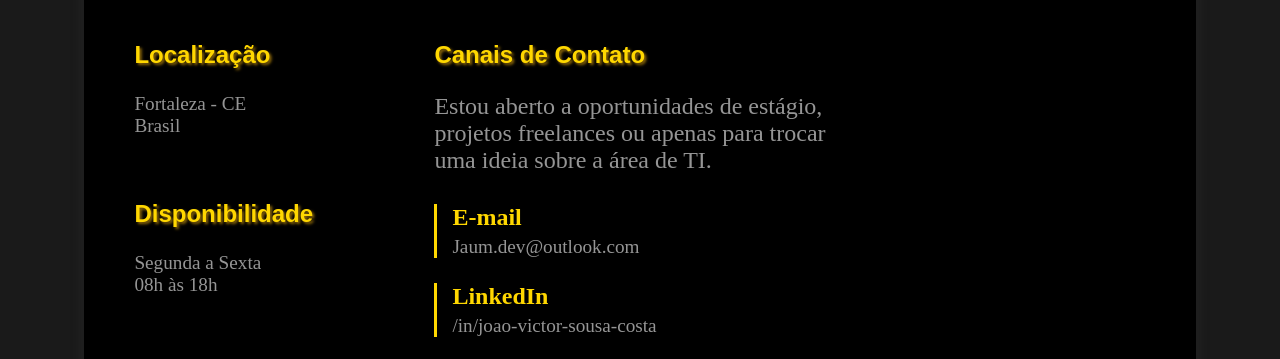
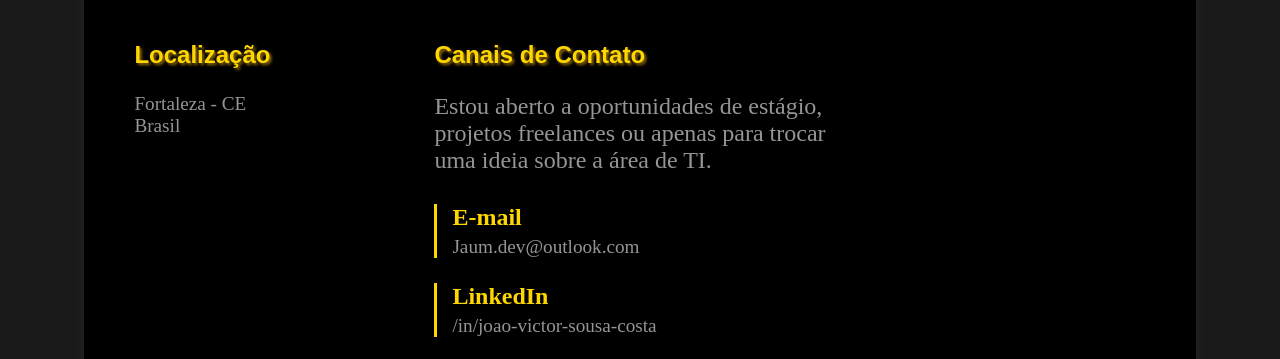
Before and after one commit to Jaum-dev/joaovictor.github.io, a plain HTML site: page contato.html in a window 1280 px wide. Shown: the part 414-773 px from the top of the page. Drawn offline with Linux system fonts and the light colour scheme.

Commit message:
Update contato.html

```diff
--- a/contato.html
+++ b/contato.html
@@ -79,10 +79,10 @@
                 <h3>Localização</h3>
                 <p class="txt-medio">Fortaleza - CE<br>Brasil</p>
             </div>
-            <div>
+           <!-- <div>
                 <h3>Disponibilidade</h3>
                 <p class="txt-medio">Segunda a Sexta<br>08h às 18h</p>
-            </div>
+            </div> !-->
         </div>
 
     </div>
```
